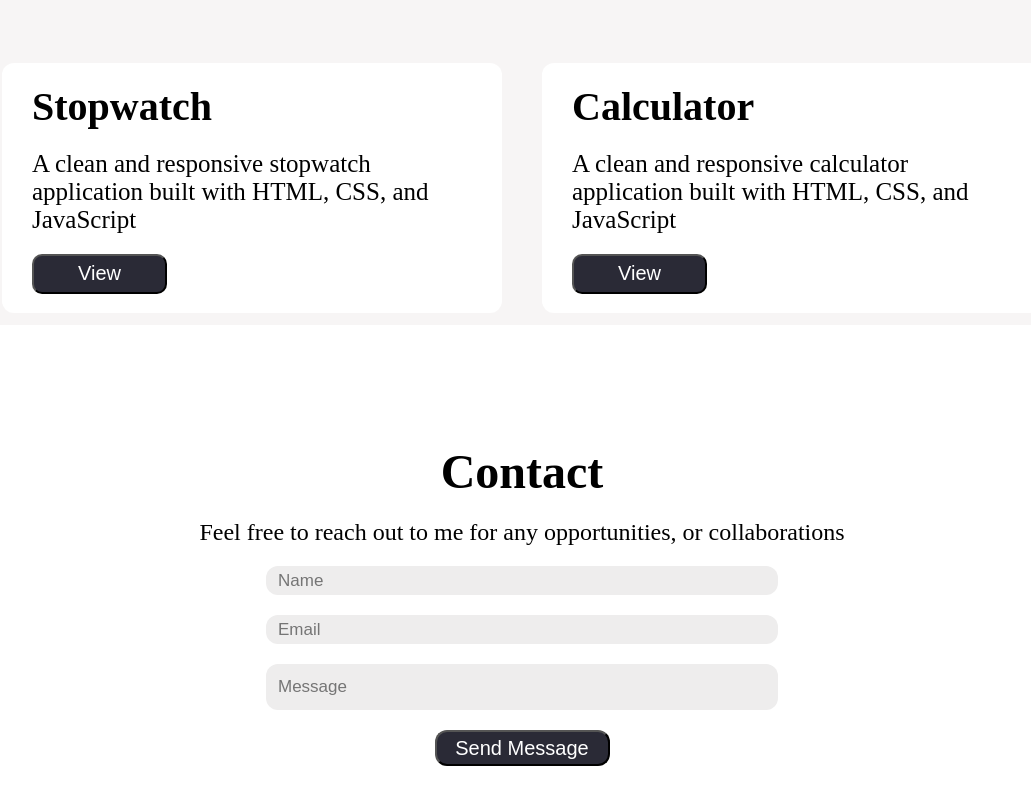
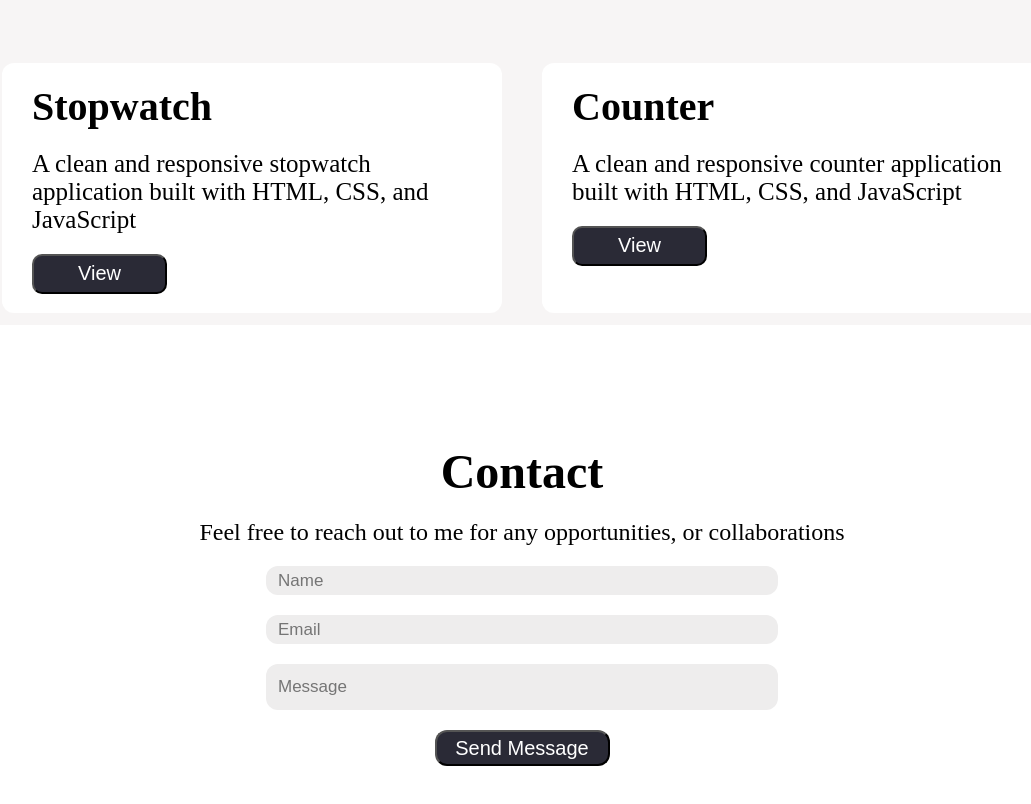
Before and after one commit to Ankit-Dhakal-hub/Ankit-Dhakal-hub.github.io, a plain HTML site: page index.html in a window 1280 px wide. Shown: the part 1475-2279 px from the top of the page, without its empty margins (118-1149 px from the left). Drawn offline with Linux system fonts and the light colour scheme.

Commit message:
Update index.html

```diff
--- a/index.html
+++ b/index.html
@@ -112,8 +112,8 @@
                 <a href="https://stopwatch-1-3.netlify.app/"><button class="project-button">View</button></a>
             </div>
              <div class="project-card">
-                <p class="project-head"><b>Calculator</b></p>
-                <p class="project-des">A clean and responsive calculator application built with HTML, CSS, and JavaScript</p>
+                <p class="project-head"><b>Counter</b></p>
+                <p class="project-des">A clean and responsive counter application built with HTML, CSS, and JavaScript</p>
                 <a href=" https://ankit-dhakal-hub.github.io/Calculator/"><button class="project-button">View</button></a>
             </div>
         </div>
```
